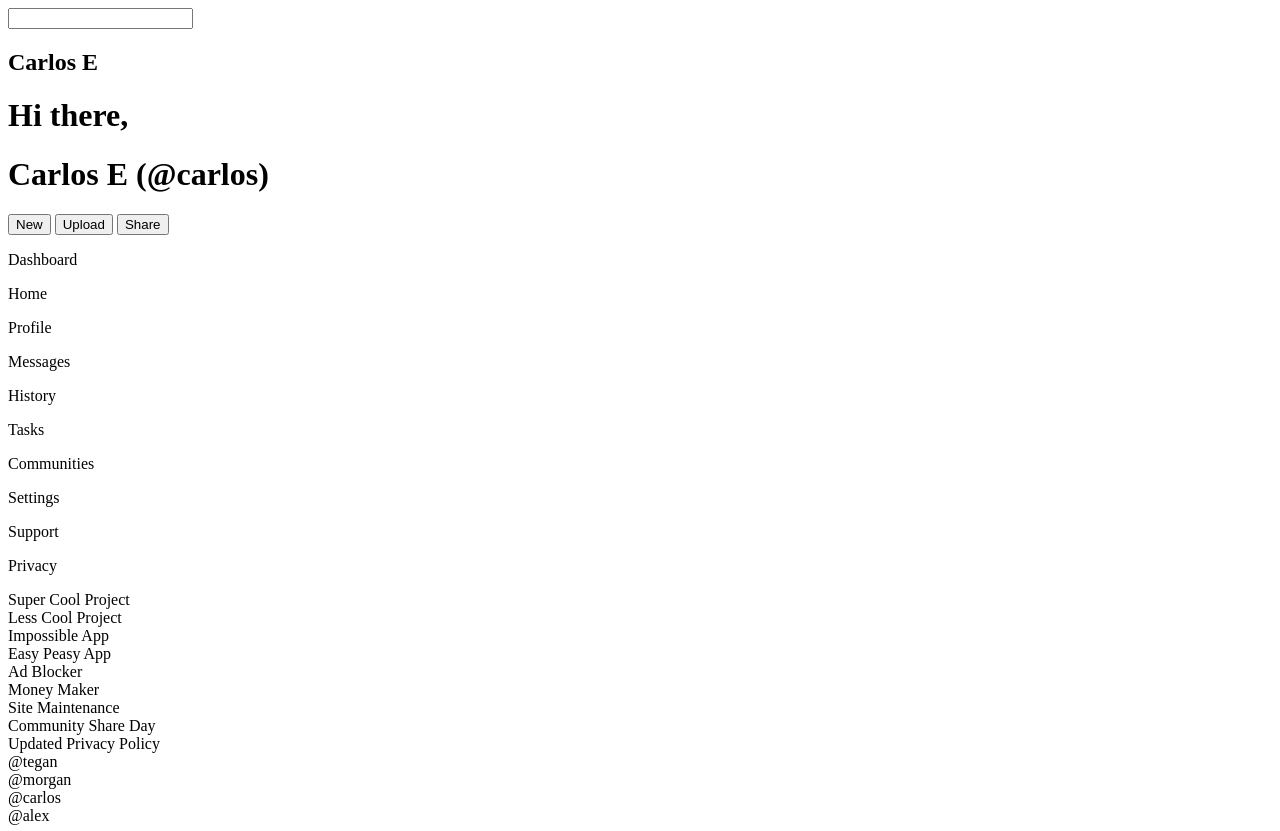
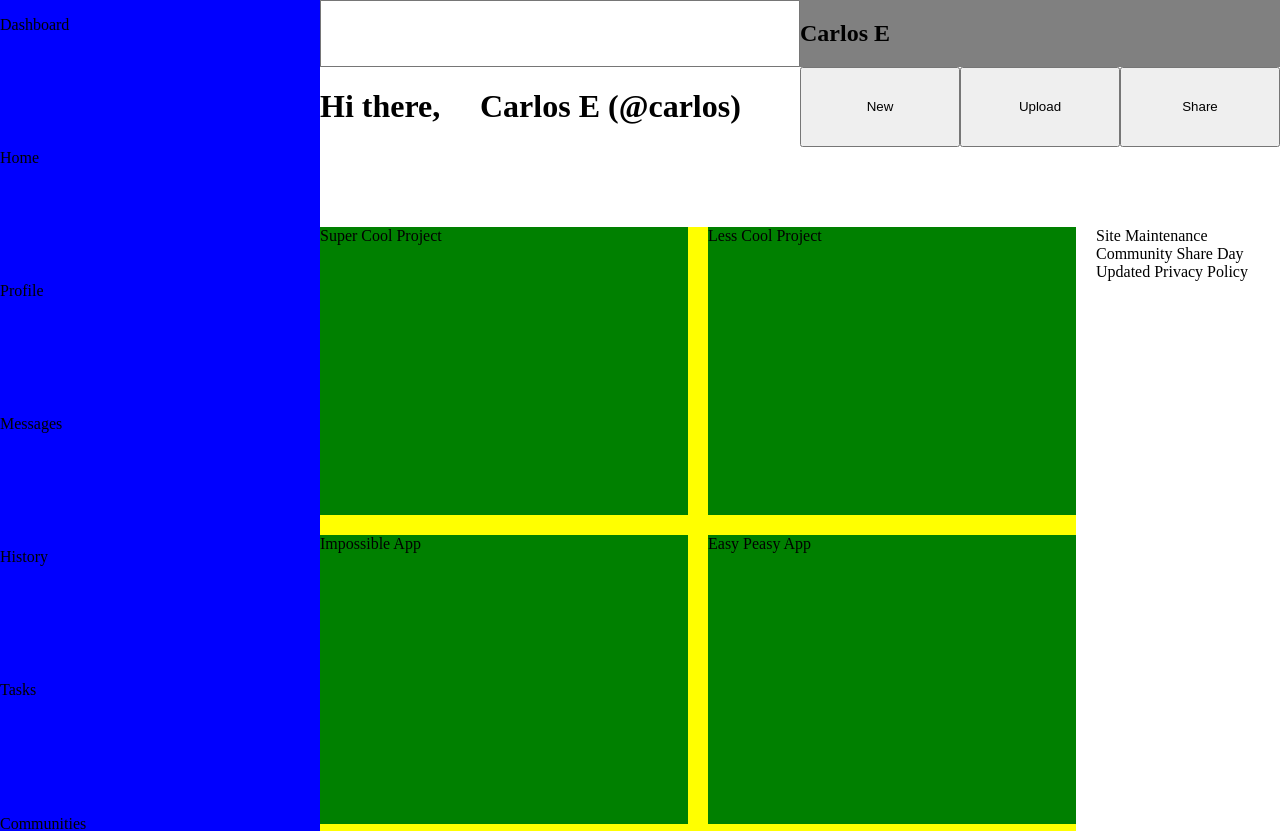
Before and after one commit to CarlosElizalde98/Admin-Dashboard, a plain HTML site: page index.html in a window 1280 px wide. Shown: the top 831 px of the page. Drawn offline with Linux system fonts and the light colour scheme.

Commit message:
Made changes to styling of dashboard and set up structure of grid.

```diff
--- a/index.html
+++ b/index.html
@@ -8,6 +8,7 @@
     <link rel="stylesheet" href="style.css">
 </head>
 <body>
+    <div class="container">
     <header>
         <div class="search">
             <input type="text placeholder="Search.." id="search-bar">
@@ -39,6 +40,7 @@
     </div>
 
     <div class="main-content">
+        <div class="projects">
             <div class="card">
                 Super Cool Project
             </div>
@@ -56,6 +58,7 @@
             </div>
             <div class="card">
                 Money Maker
+            </div>
         </div>
         <div class="announcements">
             <div class="announcement-card">
@@ -78,7 +81,7 @@
             <div class="trending-card">@alex</div>
         </div>
     </div>
-
+</div>
 
 
 </body>
--- a/style.css
+++ b/style.css
@@ -0,0 +1,73 @@
+:root {
+
+}
+
+body {
+    margin: 0;
+    padding: 0;
+    list-style-type: none;
+}
+
+.container {
+    display: grid;
+    grid-template-columns: 1fr 3fr;
+    grid-template-rows: repeat(5, 1fr);
+    min-width: 100vw;
+    min-height: 100vh;
+}
+
+.navbar {
+    display: grid;
+    grid-template-columns: 1fr 2fr 1fr 1fr 1fr;
+    grid-template-rows: 1fr 1fr;
+
+}
+.search {
+    background-color: gray;
+    display: grid;
+    grid-column: 2;
+    grid-template-columns: 1fr 1fr;
+}
+
+.sidebar {
+    background-color: blue;
+    display: grid;
+    grid-column: 1;
+    grid-row: 1 / -1;
+
+}
+
+.main-content {
+
+    display: grid;
+    gap: 20px;
+    grid-column: 2;
+    grid-row: 2 / -1;
+    grid-template-columns: 2fr 2fr 1fr;
+    grid-template-rows: repeat(3, 1fr);
+}
+
+.projects {
+    grid-column: 1 / 3;
+    grid-row: 1 / -1;
+    display: grid;
+    gap: 20px;
+    grid-template-columns: repeat(2, 1fr);
+    grid-template-rows: repeat(3, 1fr);
+    background-color: yellow;
+
+}
+
+.card {
+    background-color: green;
+}
+
+.announcements {
+    grid-column: 3;
+    grid-row: 1 / 3;
+}
+
+.trending {
+    grid-column: 3;
+    grid-row: 3 / 4;
+}
```
Lines whose indentation alone changed are shown as unchanged.
